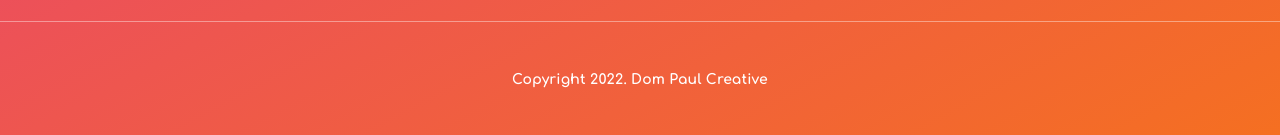
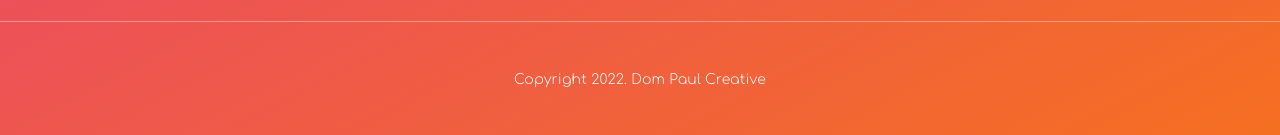
Before and after one commit to dompaul/dom-paul-creative, a Next.js app: page / in a window 1280 px wide. Shown: the part 4343-4478 px from the top of the page. Built offline with nearby package versions, Linux system fonts and the light colour scheme.

Commit message:
[06/11/22] footer styles

```diff
--- a/src/components/Footer/Footer.module.scss
+++ b/src/components/Footer/Footer.module.scss
@@ -67,7 +67,7 @@
 
     p {
       font-size: 1.4rem;
-      font-weight: 700;
+      font-weight: 200;
       color: $white;
     }
   }
```
